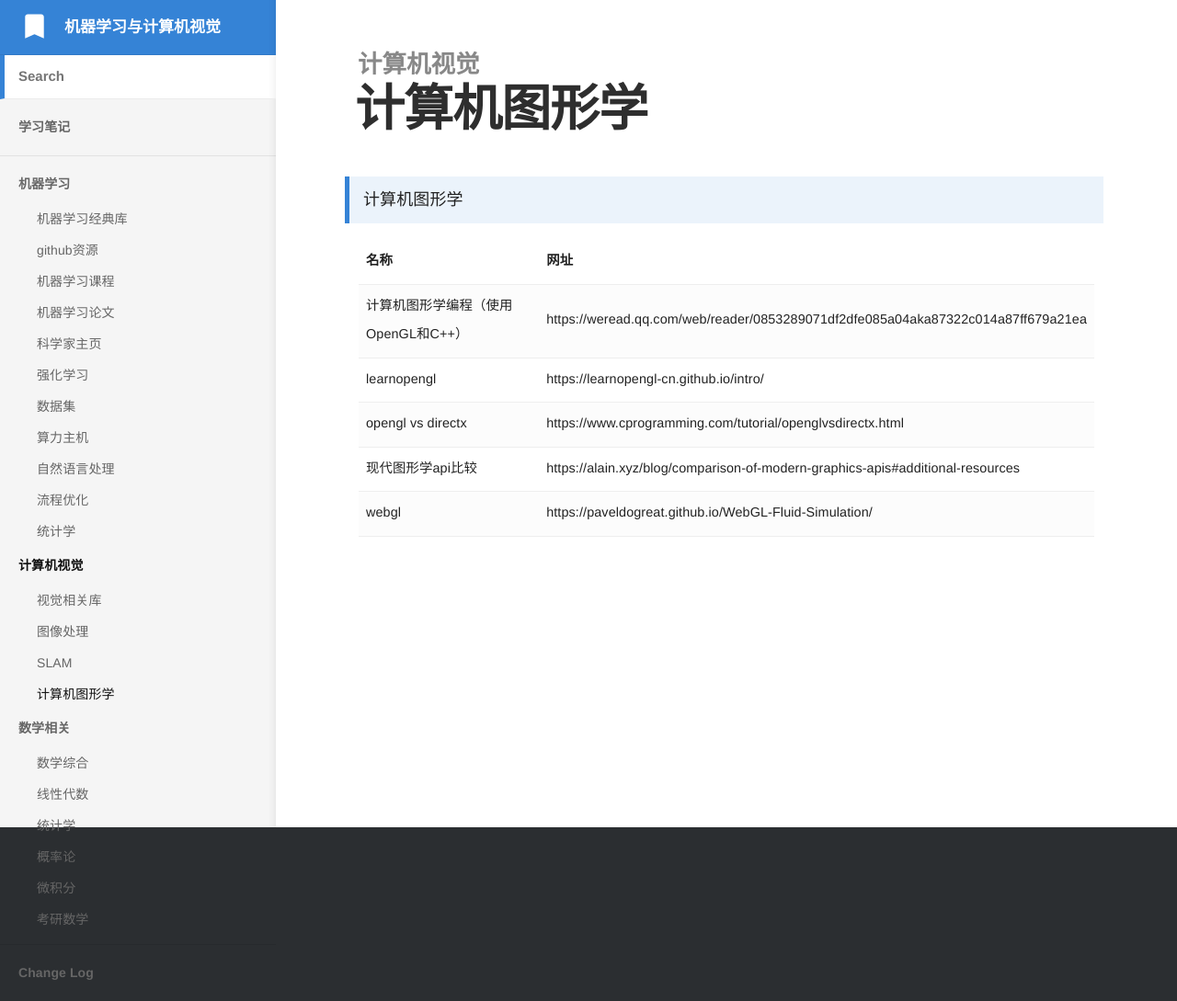
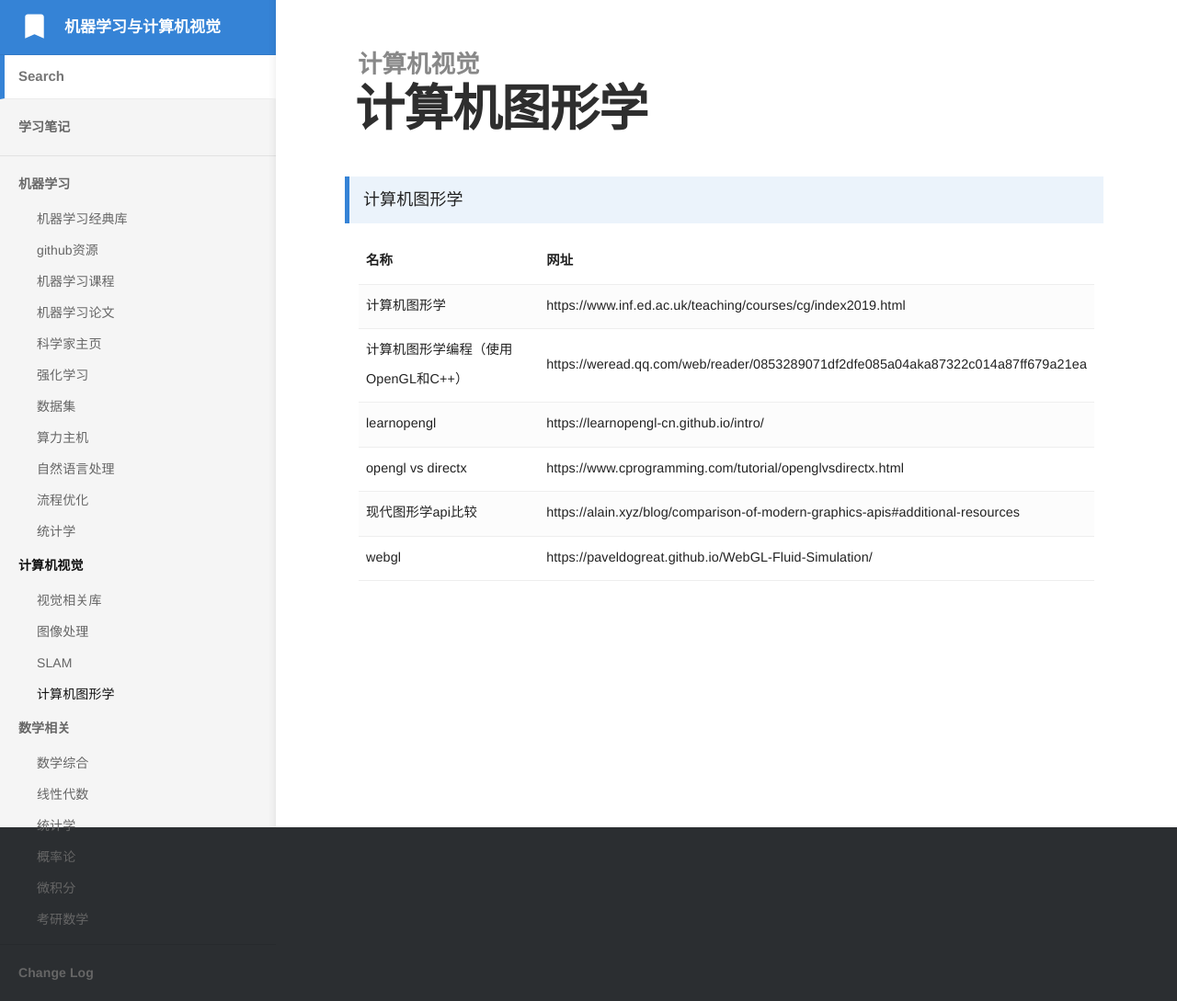
Before and after one commit to bashendixie/Machine_Learning_Notes, a Jekyll site: the page built from _docs/2、计算机视觉/计算机图形学.md, in a window 1280 px wide. Shown: the whole page at 92% size. Built offline with Jekyll 4.4.1, drawn with Linux system fonts in a browser that asks for light colours; some web fonts are replaced.

Commit message:
no message

```diff
--- a/_docs/2、计算机视觉/计算机图形学.md
+++ b/_docs/2、计算机视觉/计算机图形学.md
@@ -17,6 +17,14 @@ order: 4
 				<strong>
 					网址
 				</strong>
+			</td>
+		</tr>
+		<tr>
+			<td>
+				计算机图形学
+			</td>
+			<td>
+				https://www.inf.ed.ac.uk/teaching/courses/cg/index2019.html
 			</td>
 		</tr>
 		<tr>
```
